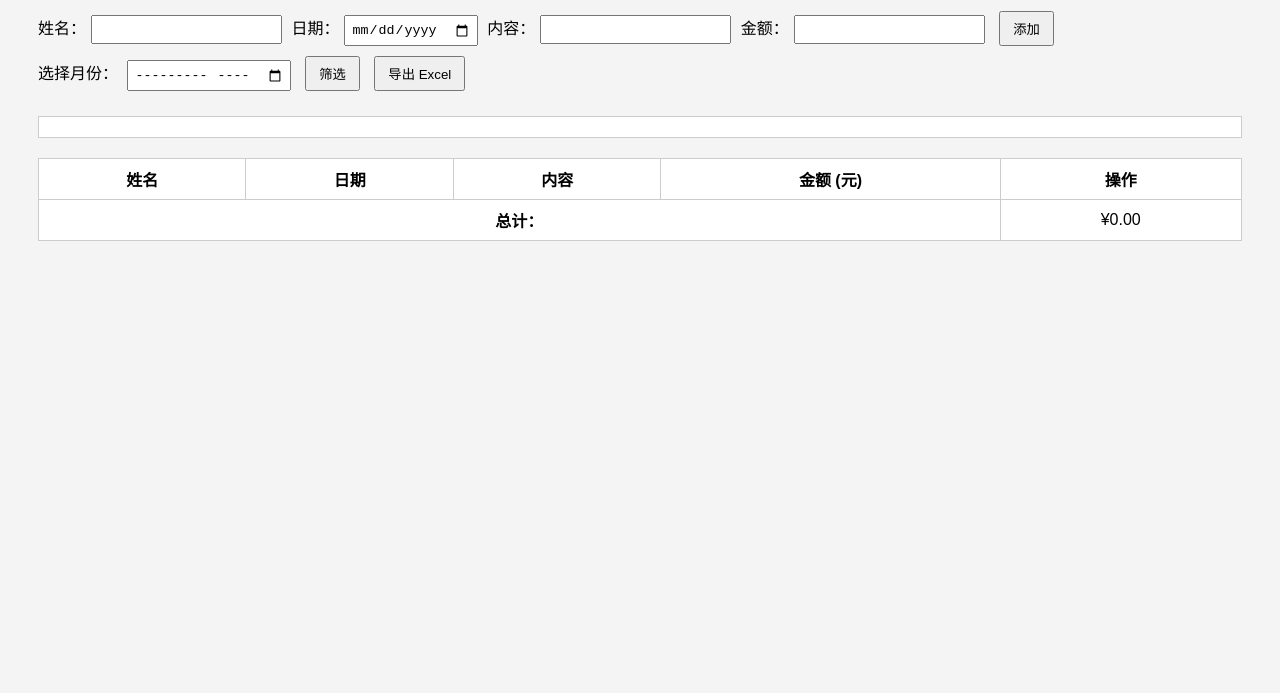
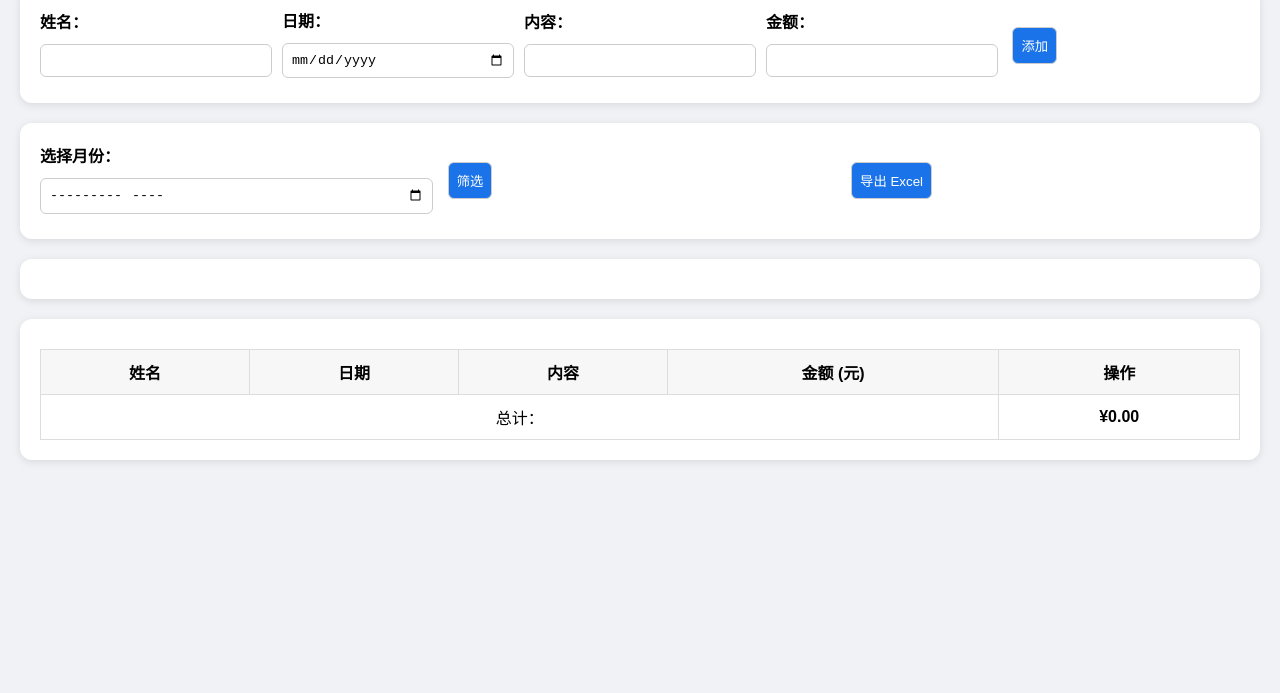
Before and after one commit to yalesherwin/baoxiao, a plain HTML site: page index.html in a window 1280 px wide. Shown: the part 107-800 px from the top of the page. Drawn offline with Linux system fonts and the light colour scheme; no server answers.

Commit message:
Update index.html
手机适配

```diff
--- a/index.html
+++ b/index.html
@@ -2,18 +2,88 @@
 <html lang="zh">
 <head>
   <meta charset="UTF-8" />
+  <meta name="viewport" content="width=device-width, initial-scale=1.0" />
   <title>CHINACNU 员工报销系统</title>
   <style>
-    body { font-family: Arial; padding: 30px; background: #f4f4f4; }
-    h2 { color: #333; }
-    table { border-collapse: collapse; width: 100%; margin-top: 20px; background: #fff; }
-    th, td { border: 1px solid #ccc; padding: 8px; text-align: center; }
-    input { padding: 5px; margin: 5px; }
-    button { padding: 6px 12px; margin: 5px; }
-    #memberSummary { margin-top: 20px; background: #fff; padding: 10px; border: 1px solid #ccc; }
+    body {
+      font-family: 'Arial', sans-serif;
+      background: #f0f2f5;
+      padding: 20px;
+      margin: 0;
+    }
+    h2 {
+      color: #333;
+      text-align: center;
+      margin-bottom: 20px;
+    }
+    .card {
+      background: #fff;
+      border-radius: 12px;
+      box-shadow: 0 2px 8px rgba(0,0,0,0.1);
+      padding: 20px;
+      margin-bottom: 20px;
+    }
+    label {
+      display: inline-block;
+      margin-bottom: 6px;
+      font-weight: bold;
+    }
+    input, button {
+      padding: 8px;
+      margin: 5px 0;
+      border: 1px solid #ccc;
+      border-radius: 6px;
+      width: 100%;
+      box-sizing: border-box;
+    }
+    button {
+      background: #1a73e8;
+      color: white;
+      cursor: pointer;
+    }
+    button:hover {
+      background: #155fc2;
+    }
+    table {
+      width: 100%;
+      border-collapse: collapse;
+      margin-top: 10px;
+    }
+    th, td {
+      border: 1px solid #ddd;
+      padding: 10px;
+      text-align: center;
+    }
+    th {
+      background-color: #f7f7f7;
+    }
+    #total {
+      font-weight: bold;
+      font-size: 16px;
+    }
+    #memberSummary {
+      margin-top: 20px;
+    }
+
+    @media (min-width: 768px) {
+      .form-group {
+        display: flex;
+        gap: 10px;
+        flex-wrap: wrap;
+        align-items: center;
+      }
+      .form-group > div {
+        flex: 1;
+        min-width: 150px;
+      }
+      button {
+        width: auto;
+      }
+    }
   </style>
 
-  <!-- 引入 Firebase -->
+  <!-- Firebase + SheetJS -->
+  <script src="https://cdn.sheetjs.com/xlsx-latest/package/dist/xlsx.full.min.js"></script>
   <script type="module">
     import { initializeApp } from "https://www.gstatic.com/firebasejs/11.8.1/firebase-app.js";
     import { getFirestore, collection, addDoc, getDocs, doc, updateDoc, deleteDoc } from "https://www.gstatic.com/firebasejs/11.8.1/firebase-firestore.js";
@@ -93,10 +163,10 @@
       }
 
       try {
-        const docRef = await addDoc(expensesRef, { name, date, item, amount, timestamp: new Date() });
+        await addDoc(expensesRef, { name, date, item, amount, timestamp: new Date() });
         document.getElementById("item").value = "";
         document.getElementById("amount").value = "";
-        loadExpenses(document.getElementById("monthFilter").value); // 重新加载
+        loadExpenses(document.getElementById("monthFilter").value);
       } catch (e) {
         console.error("保存失败：", e);
         alert("数据保存失败，请检查网络或权限设置。");
@@ -110,14 +180,14 @@
       const newAmount = parseFloat(prompt("修改金额：", tds[3].innerText.replace("¥", "")));
       if (newItem && !isNaN(newAmount)) {
         await updateDoc(doc(db, "expenses", id), { item: newItem, amount: newAmount });
-        loadExpenses(document.getElementById("monthFilter").value); // 重新加载
+        loadExpenses(document.getElementById("monthFilter").value);
       }
     }
 
-    window.deleteExpense = async function (id, btn, amount) {
+    window.deleteExpense = async function (id) {
       if (confirm("确定要删除这条记录吗？")) {
         await deleteDoc(doc(db, "expenses", id));
-        loadExpenses(document.getElementById("monthFilter").value); // 重新加载
+        loadExpenses(document.getElementById("monthFilter").value);
       }
     }
 
@@ -149,30 +219,31 @@
 
     window.onload = () => loadExpenses();
   </script>
-
-  <!-- SheetJS for Excel Export -->
-  <script src="https://cdn.sheetjs.com/xlsx-latest/package/dist/xlsx.full.min.js"></script>
 </head>
 <body>
   <h2>CHINACNU 员工报销系统</h2>
 
-  <div>
-    <label>姓名：</label><input type="text" id="name" />
-    <label>日期：</label><input type="date" id="date" />
-    <label>内容：</label><input type="text" id="item" />
-    <label>金额：</label><input type="number" id="amount" />
-    <button onclick="addExpense()">添加</button>
+  <div class="card">
+    <div class="form-group">
+      <div><label>姓名：</label><input type="text" id="name" /></div>
+      <div><label>日期：</label><input type="date" id="date" /></div>
+      <div><label>内容：</label><input type="text" id="item" /></div>
+      <div><label>金额：</label><input type="number" id="amount" /></div>
+      <div><label>&nbsp;</label><button onclick="addExpense()">添加</button></div>
+    </div>
   </div>
 
-  <div>
-    <label>选择月份：</label>
-    <input type="month" id="monthFilter" />
-    <button onclick="filterByMonth()">筛选</button>
-    <button onclick="exportToExcel()">导出 Excel</button>
+  <div class="card">
+    <div class="form-group">
+      <div><label>选择月份：</label><input type="month" id="monthFilter" /></div>
+      <div><label>&nbsp;</label><button onclick="filterByMonth()">筛选</button></div>
+      <div><label>&nbsp;</label><button onclick="exportToExcel()">导出 Excel</button></div>
+    </div>
   </div>
 
-  <div id="memberSummary"></div>
+  <div class="card" id="memberSummary"></div>
 
+  <div class="card">
     <table>
       <thead>
         <tr>
@@ -183,14 +254,14 @@
           <th>操作</th>
         </tr>
       </thead>
-    <tbody id="expenseTable">
-    </tbody>
+      <tbody id="expenseTable"></tbody>
       <tfoot>
         <tr>
-        <td colspan="4"><strong>总计：</strong></td>
+          <td colspan="4">总计：</td>
           <td id="total">¥0.00</td>
         </tr>
       </tfoot>
     </table>
+  </div>
 </body>
 </html>
```
Lines whose indentation alone changed are shown as unchanged.
